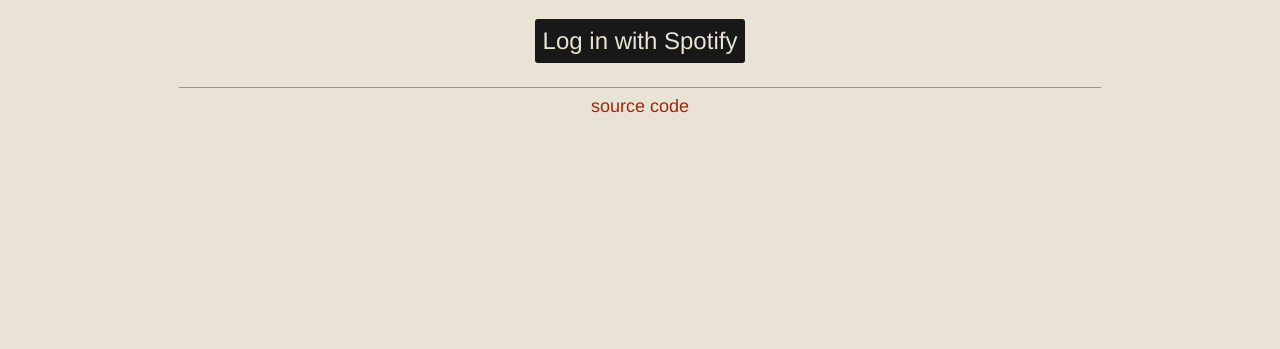
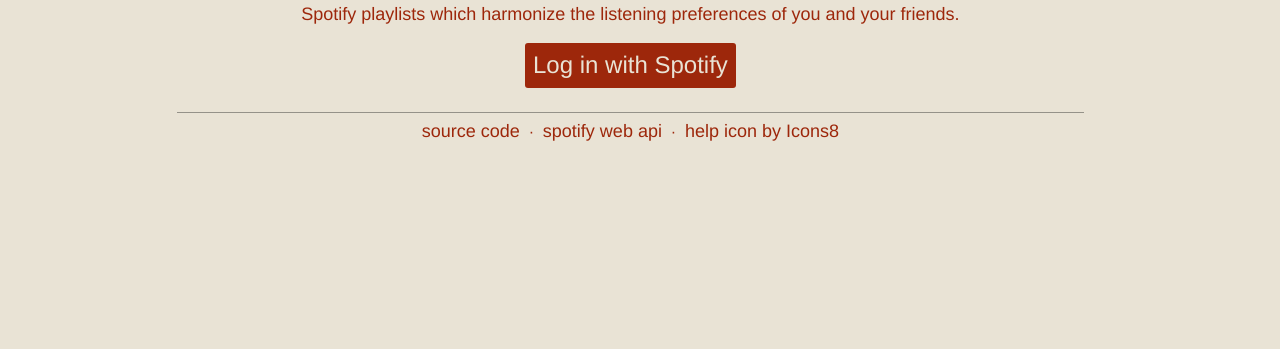
Before and after one commit to joeycs/midl, a website: page public/index.html in a window 1280 px wide. Shown: the part 451-800 px from the top of the page. Drawn offline with Linux system fonts and the light colour scheme.

Commit message:
Updated style and adapatibility
- Tips for using app now in hidden dropdown window
- All element spacing units converted from px to em for browser adaptability and window resize/zoom friendliness

```diff
--- a/public/index.html
+++ b/public/index.html
@@ -5,7 +5,7 @@
     </head>
     <body style = "text-align: center; top: 305px">
         <h1 id = "hidden-header">midl</h1>
-        <div>
+        <div style = "padding-right: 1.5vw">
             <header>
                 <p>
                     Spotify playlists which harmonize the
@@ -14,14 +14,16 @@
             </header>
 
             <main>
-                <button id = "login" style = "margin-bottom: 2vh;">Log in with Spotify</button>
+                <button id = "login" style = "margin-bottom: 2vh">Log in with Spotify</button>
             </main>
 
-            <footer>
+            <footer style = "text-align: center; color: #9d270b">
                 <hr>
-                <a class = "external" href = "https://github.com/joeycs/midl">
-                    source code
-                </a>
+                <a href = "https://github.com/joeycs/midl">source code</a>
+                &nbsp;&CenterDot;&nbsp;
+                <a href = "https://github.com/JMPerez/spotify-web-api-js">spotify web api</a>
+                &nbsp;&CenterDot;&nbsp;
+                <a href = "https://icons8.com/icon/84097/help">help icon by Icons8</a>
             </footer>
         </div>
         <script src = "index.js"></script>
--- a/public/theme.css
+++ b/public/theme.css
@@ -1,7 +1,22 @@
-a, p, li {
+/* 1.4em = 25px */
+
+a {
+    color: #9d270b;
+    text-decoration: none;
+}
+
+a:hover {
+    color: #d68260;
+    transition: 0.2s;
+}
+
+a, p, h1, h2, h3 {
+    white-space: nowrap;
+}
+
+a, p {
     color: #9d270b;
     font-size: large;
-    white-space: nowrap;
 }
 
 body {
@@ -16,16 +31,16 @@
 }
 
 button, #submit-profile-link {
-    background: #181818;
+    background-color: #9d270b;
+    color: #e9e3d5;
     border: 0;
     border-radius: 3px;
-    color: #e9e3d5;
     cursor: pointer;
     font-family: 'Product Sans', Helvetica, sans-serif;
     font-size: x-large;
     height: auto;
     width: auto;
-    padding: 8px;
+    padding: 0.35em;
     transition: 0.3s, margin 0s;
 }
 
@@ -41,12 +56,41 @@
     margin-bottom: 2vh;
     margin-top: 2vh;
     position: relative;
+    white-space: nowrap;
+}
+
+#dropdown-button {
+    position: relative;
+    cursor: pointer;
+    float: right;
+    top: -4.875em;
+}
+
+#dropdown-content {
+    background-color: #9d270b;
+    color: #e9e3d5;
+    border-radius: 3px;
+    font-size: large;
+    line-height: 2em;
+    position: absolute;
+    top: calc(-2vh - 1.11em);
+    right: -2vw;
+    padding: 0.8em;
+    width: 40em;
+    min-height: 30em;
+    box-shadow: 0px 8px 16px 0px rgba(0,0,0,0.2);
+    transition: 0.2s;
+    overflow: hidden;
+    white-space: normal;
+    opacity: 0;
+    z-index: -1;
 }
 
 h1, h2 {
     background-color: #181818;
-    padding-bottom: 8px;
-    padding-top: 8px;
+    padding-bottom: 0.25em;
+    padding-top: 0.25em;
+    padding-right: 2vw;
 }
 
 h2, h3 {
@@ -62,7 +106,7 @@
 h1:hover {
     background-color: #9d270b;
     font-size: 7em;
-    margin-top: -15px;
+    margin-top: -0.15em;
 }
 
 h2 {
@@ -72,7 +116,7 @@
 
 h3 {
     font-size: x-large;
-    margin-bottom: 5px;
+    margin-bottom: 0.25em;
 }
 
 hr {
@@ -97,19 +141,17 @@
     color: #e9e3d5;
     font-size: large;
     height: auto;
-    padding-top: 15px;
-    padding-bottom: 10px;
-    transition: 0.3s;
+    padding-top: 0.825em;
+    padding-bottom: 0.55em;
 }
 
 input:hover {
     background: #d68260;
     color: #181818;
-    transition: 0.3s;
 }
 
 #fake-button {
-    background-color: #9d270b;
+    background-color: #131313;
     color: #e9e3d5;
     cursor: default;
     border-radius: 2px;
@@ -121,23 +163,19 @@
 }
 
 #make-playlist {
-    background-color: #9d270b;
-    color: #e9e3d5;
-    font-size: 50px;
+    font-size: 3em;
     width: 4em;
 }
 
 #make-playlist:hover {
-    background-color: #d68260;
-    color: #181818;
     transition: 0.5s;
     width: 5em;
 }
 
 #names-container {
     font-size: 0;
-    margin-top: 8px;
-    padding-bottom: 8px;
+    margin-top: 0.2em;
+    padding-bottom: 0.8em;
 }
 
 
@@ -145,8 +183,7 @@
     background: #181818;
     height: auto;
     margin: 0;
-    min-height: 210px;
-    min-width: 800px;
+    min-width: 45em;
     transition: 0.3s;
 }
 
@@ -154,24 +191,25 @@
     position: relative;
     left: -100%;
     margin: 0;
-    transition: 0.5s;
+    margin-left: 2vw;
+    transition: 0.5s, margin 0s;
 }
 
 #playlist-settings {
     background-color: #131313;
     color: #e9e3d5;
     font-size: larger;
-    padding: 5px;
+    padding: 0.2em;
     margin: 0;
 }
 
 .checkbox-container input {
     position: absolute;
     cursor: pointer;
-    top: -3px;
-    left: 121px;
-    height: 25px;
-    width: 25px;
+    top: -0.15em;
+    left: 6.7em;
+    height: 1.4em;
+    width: 1.4em;
     opacity: 0;
     z-index: 1;
 }
@@ -184,20 +222,11 @@
     background-color: #9d270b;
 }
 
-.external {
-    color: #9d270b;
-    text-decoration: none;
-}
-
-.external:hover {
-    color: #d68260;
-    transition: 0.2s;
-}
-
 .member-name {
     display: inline-block;
-    margin-right: 2vw;
-    width: 150px;
+    margin-left: 0.16em;
+    margin-right: 1em;
+    width: 7.5em;
     text-align: center;
     transition: 0s, color 0.5s, font-size 0.5s;
 }
@@ -205,9 +234,9 @@
 .playlist-form {
     position: absolute;
     padding: 0;
-    height: 25px;
-    width: 500px;
-    left: 125px;
+    height: 1.4em;
+    width: 28em;
+    left: 7em;
     background-color: #e9e3d5;
     color: #131313;
 }
@@ -221,28 +250,28 @@
     object-fit: cover;
     height: 0;
     width: 0;
-    margin-left: 2vw;
-    margin-top: 12px;
+    margin-right: 1em;
+    margin-top: 1em;
 }
 
 .remove-icon {
     position: relative;
-    margin-right: -30px;
-    height: 30px;
-    width: 30px;
-    top: -100px;
-    left: -25px;
+    margin-right: -1.75em;
+    height: 1.75em;
+    width: 1.75em;
+    top: -6em;
+    left: -2.5em;
     opacity: 0;
-    transition: 0.1s, opacity 0.5s;
+    transition: 0.05s, opacity 0.5s;
 }
 
 .remove-icon:hover {
     cursor: pointer;
-    margin-right: -35px;
-    height: 35px;
-    width: 35px;
-    top: -97.5px;
-    left: -27.5px;
+    margin-right: -2.25em;
+    height: 2.25em;
+    width: 2.25em;
+    top: -5.75em;
+    left: -2.75em;
     transition: 0.2s;
 }
 
@@ -250,9 +279,9 @@
     position: absolute;
     background-color: #e9e3d5;
     border-radius: 3px;
-    top: 0px;
-    left: 125px;
-    height: 25px;
-    width: 25px;
+    top: 0em;
+    left: 6.55em;
+    height: 1.4em;
+    width: 1.4em;
     transition: 0.3s;
 }
```
Also changed, not shown: public/group.html (+12 -20 lines), public/group.js (+14 -0 lines), public/bundle.js.
